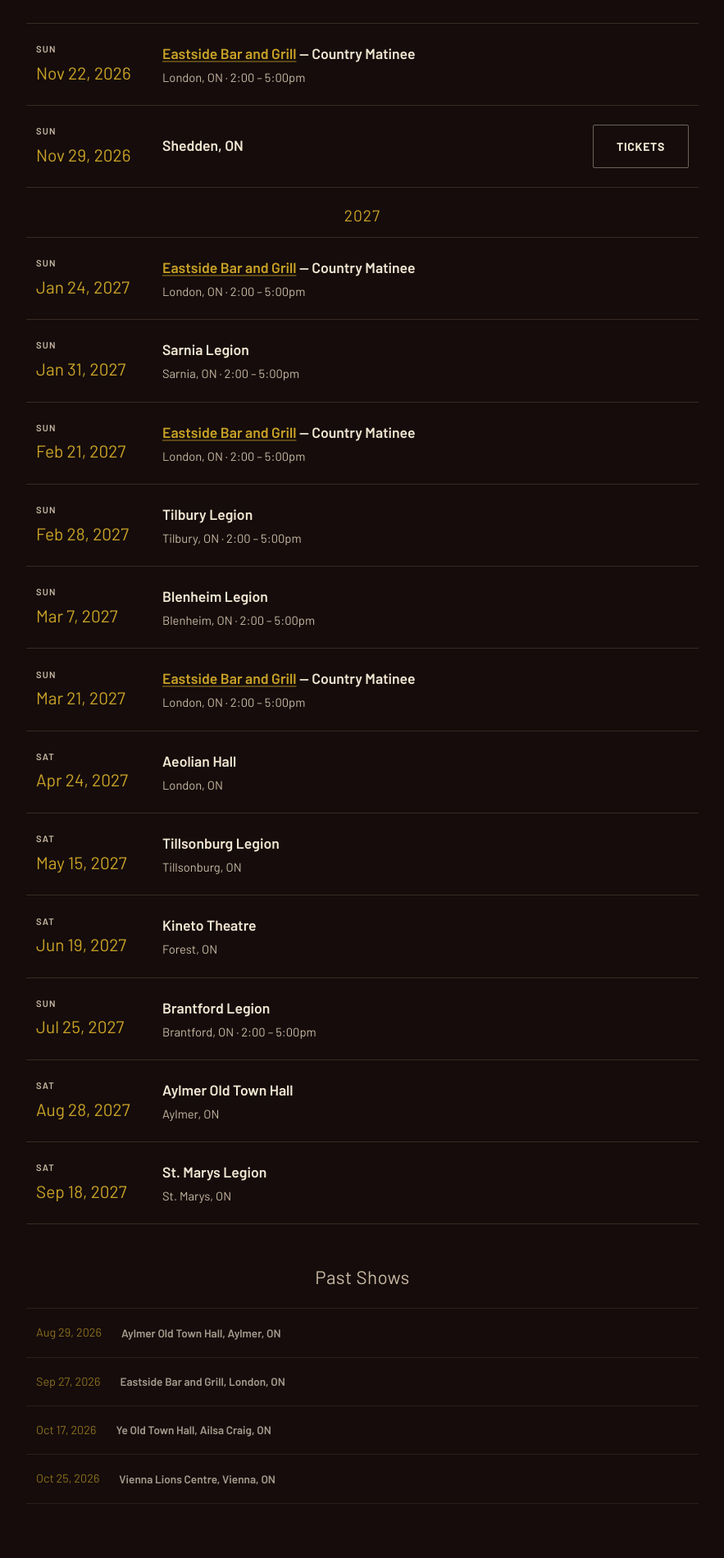
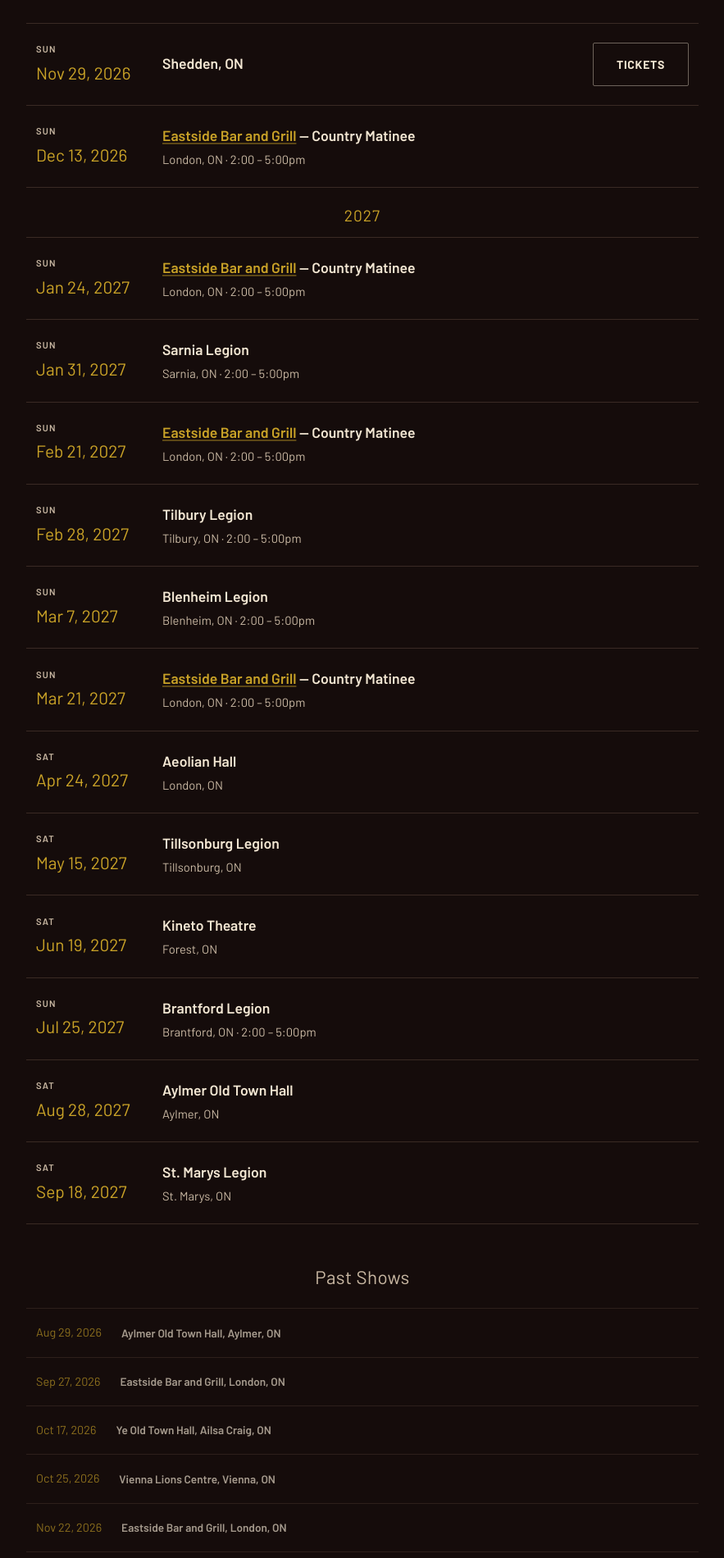
Before and after one commit to roballen2/PhantomsOfTheOpry, a plain HTML site: page index.html in a window 1280 px wide. Shown: the part 960-2860 px from the top of the page at 82% size, without its empty margins (198-1081 px from the left). Drawn offline with Linux system fonts and the light colour scheme; a web font is replaced by a local one.

Commit message:
Add Dec 13 Eastside show, move Nov 22 to Past Shows
Co-Authored-By: Claude Sonnet 5.5 <noreply@anthropic.com>

```diff
--- a/index.html
+++ b/index.html
@@ -35,19 +35,19 @@
   </div>
   <div class="event-list">
     <div class="event-row">
-      <div class="event-row__date"><span class="weekday">Sun</span>Nov 22, 2026</div>
-      <div class="event-row__details">
-        <p class="event-row__venue"><a href="https://www.eastsidebarandgrill.ca/" target="_blank" rel="noopener">Eastside Bar and Grill</a> — Country Matinee</p>
-        <p class="event-row__place">London, ON · 2:00 – 5:00pm</p>
-      </div>
-    </div>
-
-    <div class="event-row">
       <div class="event-row__date"><span class="weekday">Sun</span>Nov 29, 2026</div>
       <div class="event-row__details">
         <p class="event-row__venue">Shedden, ON</p>
       </div>
       <div class="event-row__action"><a class="btn btn--ghost" href="https://ticketscene.ca/events/66429/sots" target="_blank" rel="noopener">Tickets</a></div>
+    </div>
+
+    <div class="event-row">
+      <div class="event-row__date"><span class="weekday">Sun</span>Dec 13, 2026</div>
+      <div class="event-row__details">
+        <p class="event-row__venue"><a href="https://www.eastsidebarandgrill.ca/" target="_blank" rel="noopener">Eastside Bar and Grill</a> — Country Matinee</p>
+        <p class="event-row__place">London, ON · 2:00 – 5:00pm</p>
+      </div>
     </div>
 
     <div class="event-year-divider">2027</div>
@@ -178,6 +178,13 @@
         <p class="event-row__venue">Vienna Lions Centre, Vienna, ON</p>
       </div>
     </div>
+
+    <div class="event-row">
+      <div class="event-row__date">Nov 22, 2026</div>
+      <div class="event-row__details">
+        <p class="event-row__venue">Eastside Bar and Grill, London, ON</p>
+      </div>
+    </div>
   </div>
 </section>
 
```
Also changed, not shown: shows.txt.
